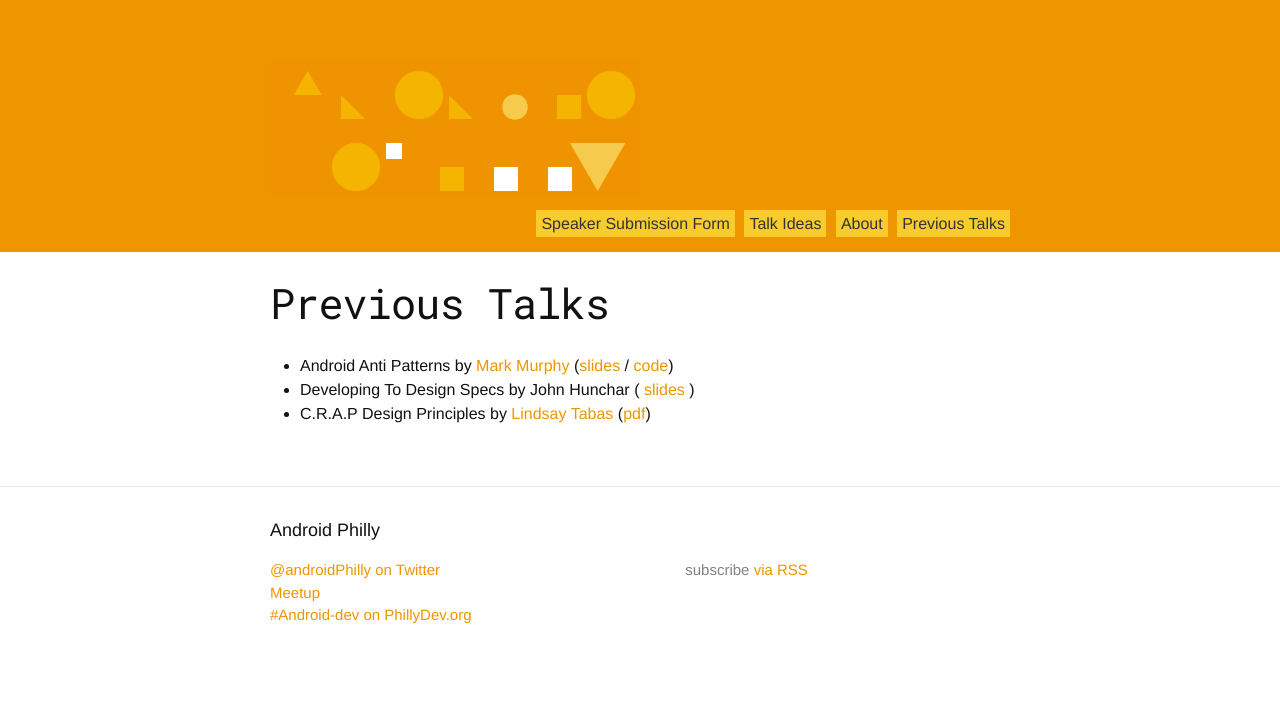
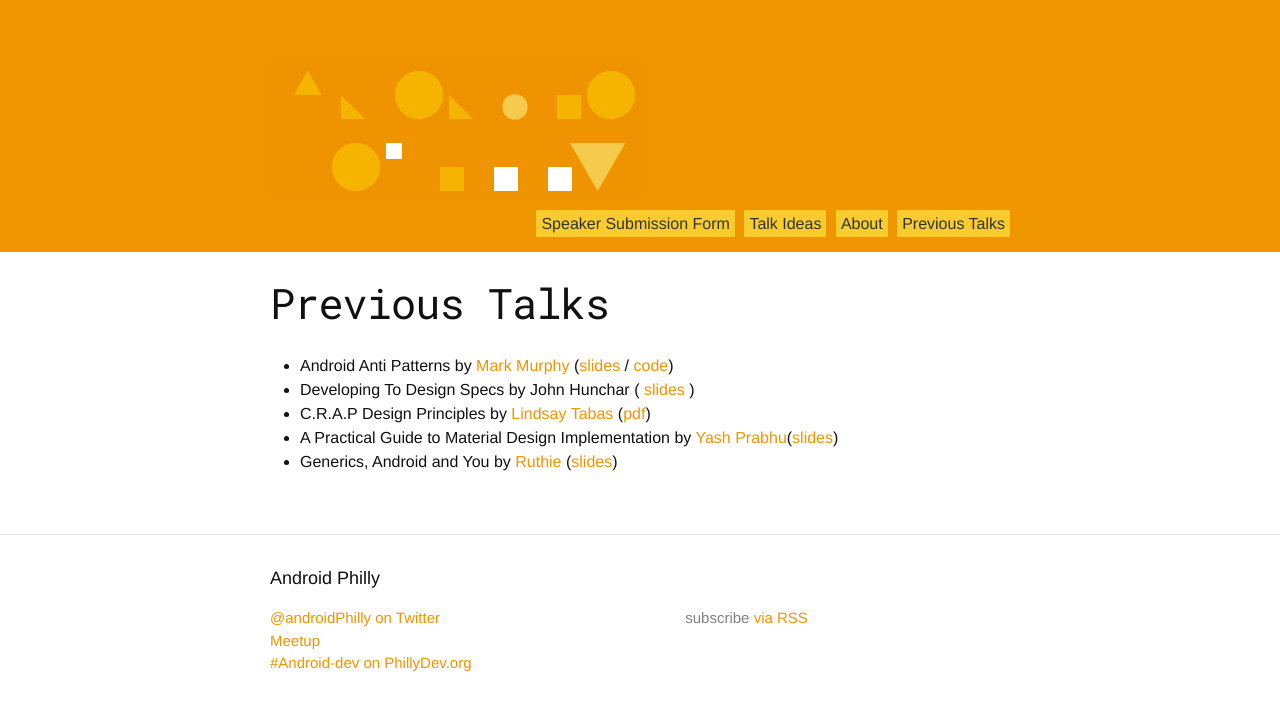
Before and after one commit to AndroidPhilly/androidphilly.github.io, a Jekyll site: the page built from talks.md, in a window 1280 px wide. Shown: the top 711 px of the page. Built offline with Jekyll 4.4.1, drawn with Linux system fonts in a browser that asks for light colours.

Commit message:
Added talk links from April event

```diff
--- a/talks.md
+++ b/talks.md
@@ -8,3 +8,5 @@ permalink: /talks/
 - Android Anti Patterns by [Mark Murphy](https://twitter.com/commonsguy) ([slides](https://commonsware.com/presos/2016-03-Philly/#/) / [code](https://github.com/commonsguy/cw-omnibus/tree/master/AntiPatterns/Camera))
 - Developing To Design Specs by John Hunchar ( [slides](https://docs.google.com/presentation/d/1T_ODgu7_hAP-KDsiGJp692Bdkgz7Oyqgjxkyx2iEXyc/edit) )
 - C.R.A.P Design Principles by [Lindsay Tabas](http://twitter.com/LINDSAYT) ([pdf](https://drive.google.com/file/d/1tJQX1BqkkciCmH99-9aQyzJSr252dxT5KP6FCPeh-sZVOYvWu2Gg_Sd1V_zy9D3MJB8jLYAEfGFpvMPC/view?usp=sharing))
+- A Practical Guide to Material Design Implementation by [Yash Prabhu](https://twitter.com/yashvprabhu)([slides](https://speakerdeck.com/yprabhu/android-alliance-april-2016-practical-guide-to-material-design-implementation))
+- Generics, Android and You by [Ruthie](https://twitter.com/theonlyruthie) ([slides](http://research-tech.github.io/reveal.javapresent/))
```
